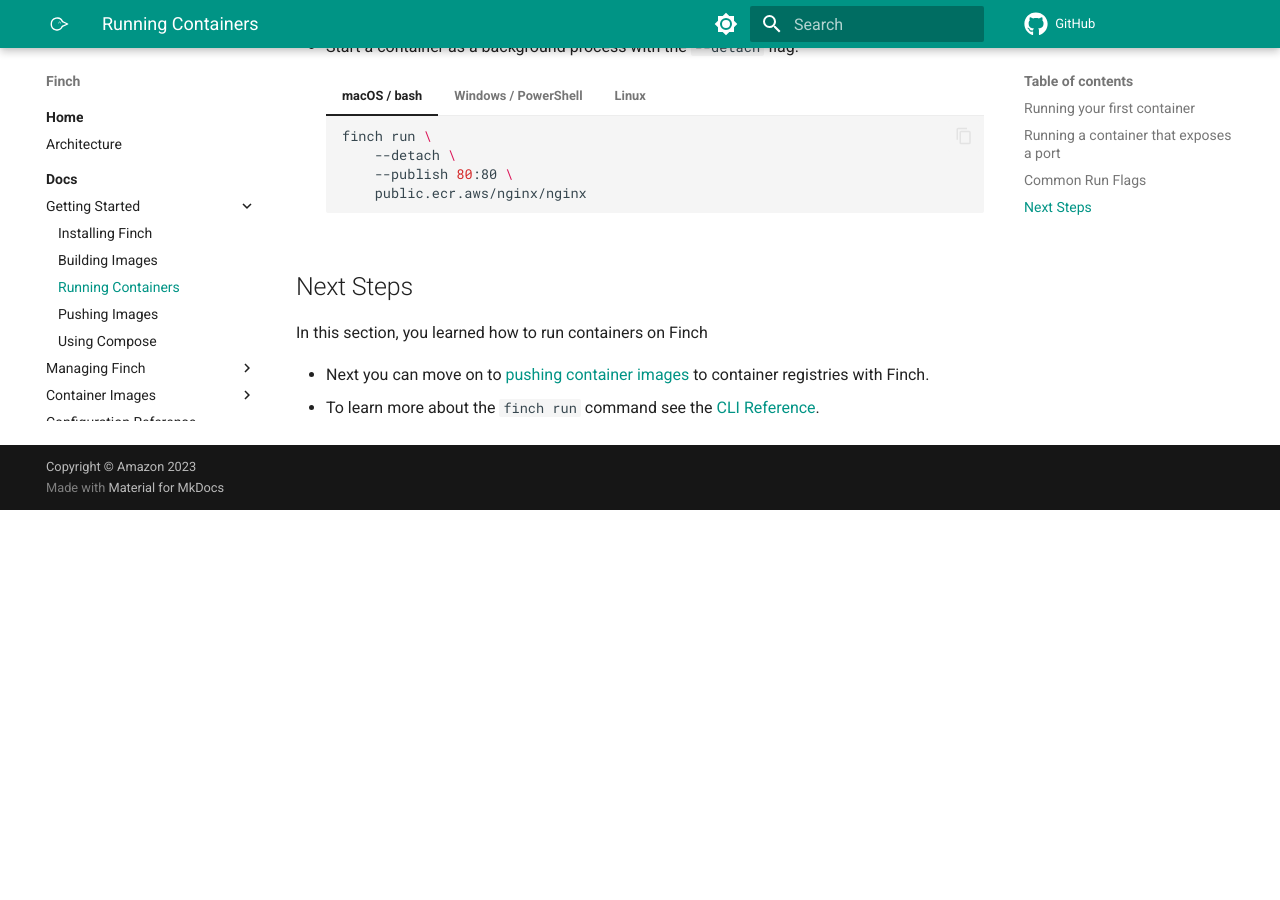
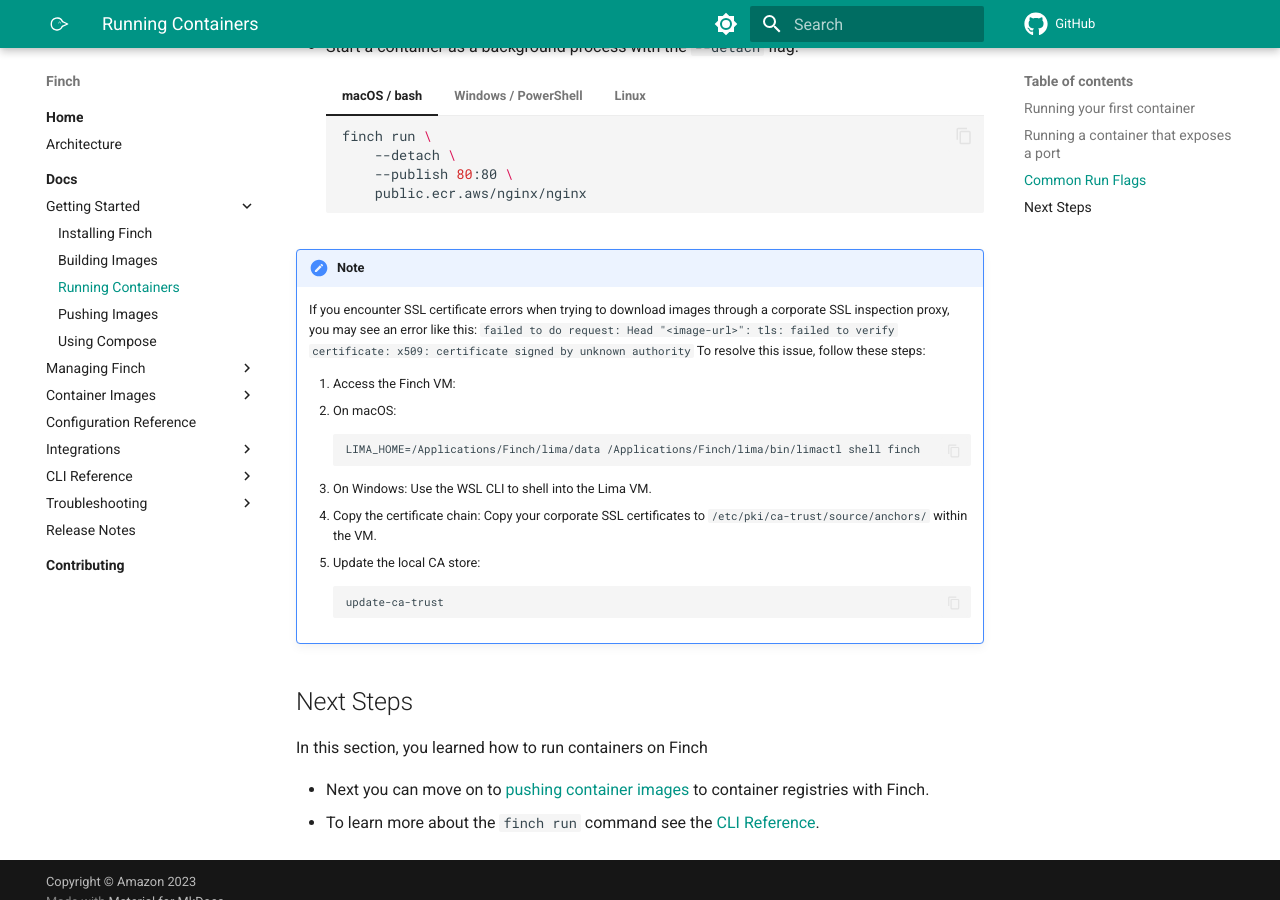
Before and after one commit to runfinch/finch-website, an MkDocs documentation site: the page built from docs/docs/getting-started/running-containers.md, in a window 1280 px wide and 900 px high, scrolled down 2780 px. Built offline with MkDocs 1.6.1 and Material for MkDocs 9.7.7, drawn with Linux system fonts in a browser that asks for light colours; comment, search, counter and statistics services are not loaded; before the commit the page ends 3290 px from its top, so only the background shows below that.

Commit message:
chore: add note for company ssl proxy inspection workaround
Signed-off-by: Arjun Raja Yogidas <arjunry@amazon.com>

````diff
--- a/docs/docs/getting-started/running-containers.md
+++ b/docs/docs/getting-started/running-containers.md
@@ -192,6 +192,27 @@
         ```
 
 
+!!! note Troubleshooting SSL Certificate Issues with Corporate Proxies
+    If you encounter SSL certificate errors when trying to download images through a corporate SSL inspection proxy, you may see an error like this:
+    ``failed to do request: Head "<image-url>": tls: failed to verify certificate: x509: certificate signed by unknown authority``
+    To resolve this issue, follow these steps:
+
+    1. Access the Finch VM:
+    - On macOS:
+        ```
+        LIMA_HOME=/Applications/Finch/lima/data /Applications/Finch/lima/bin/limactl shell finch
+        ```
+    - On Windows:
+        Use the WSL CLI to shell into the Lima VM.
+
+    2. Copy the certificate chain:
+        Copy your corporate SSL certificates to `/etc/pki/ca-trust/source/anchors/` within the VM.
+
+    3. Update the local CA store:
+        ```
+        update-ca-trust
+        ```
+
 ## Next Steps
 
 In this section, you learned how to run containers on Finch
````
